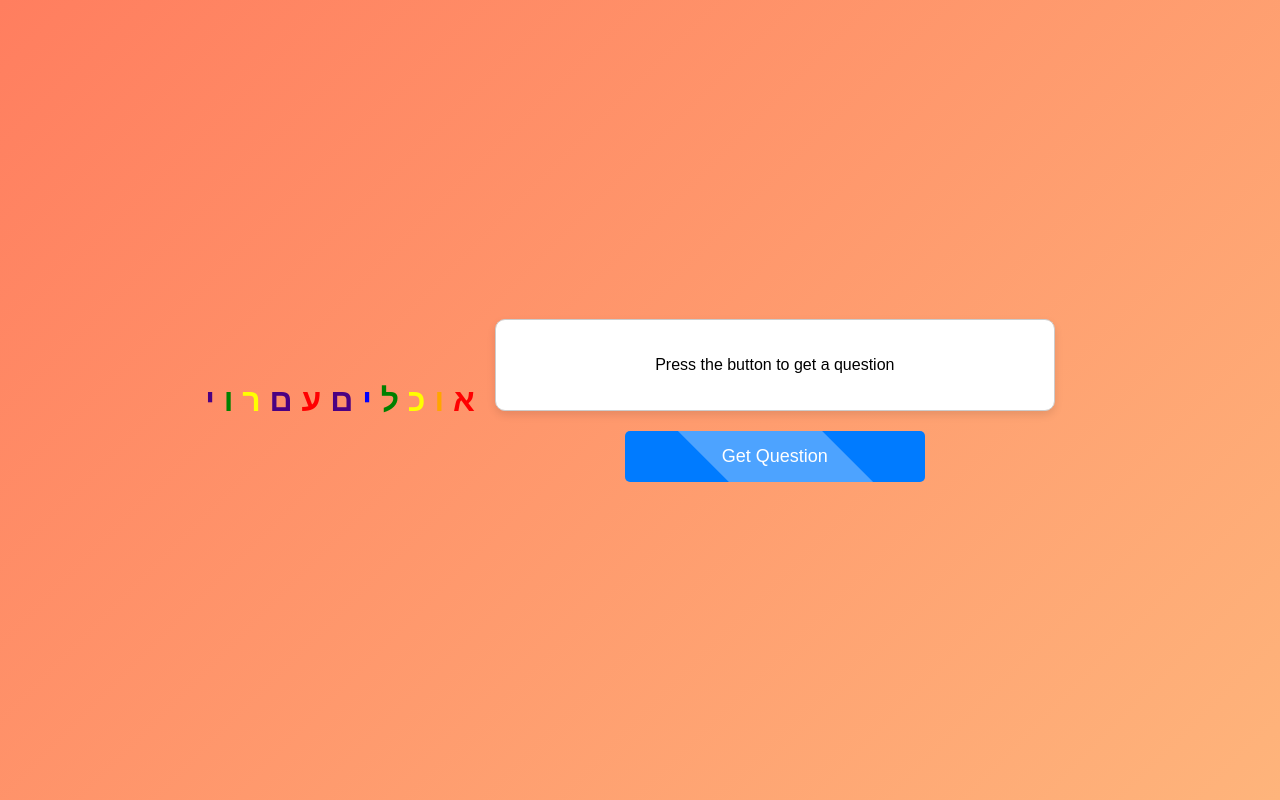
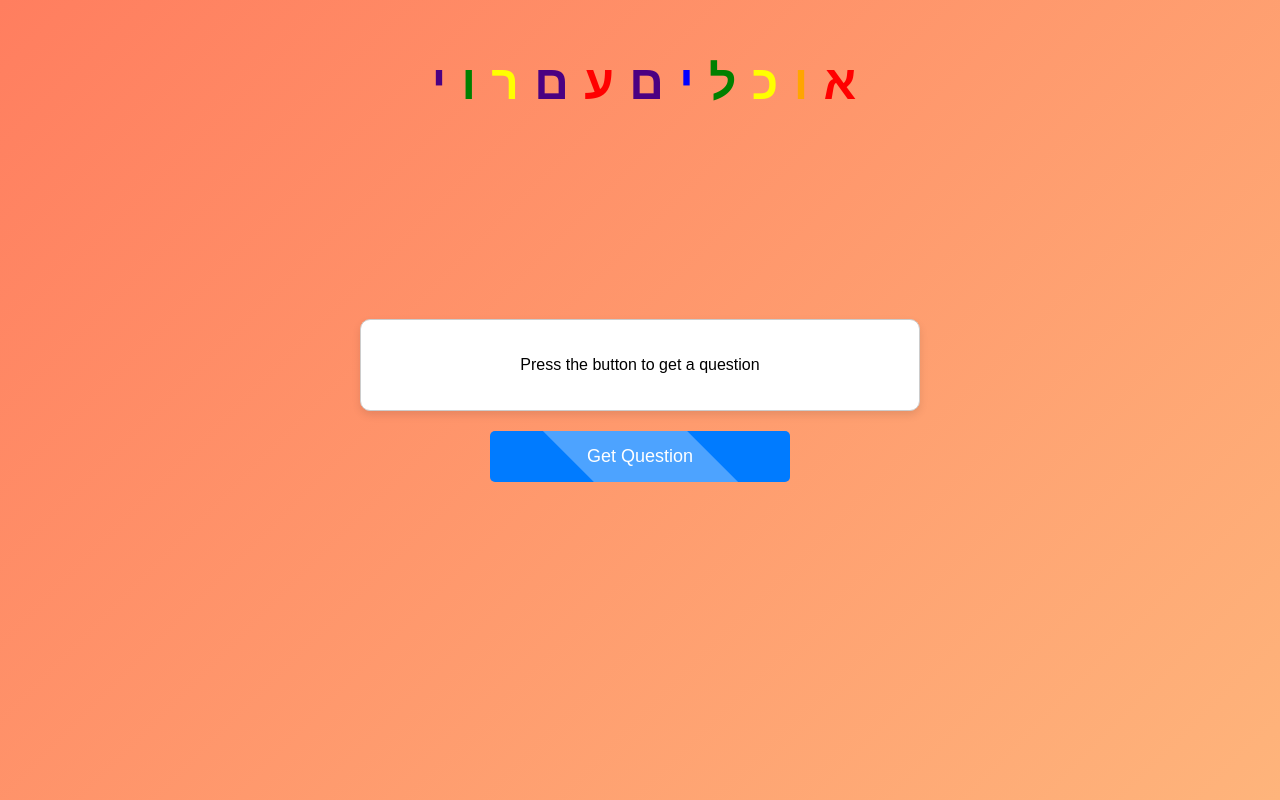
Before and after one commit to AnRoya/q_game, a plain HTML site: page index.html in a window 1280 px wide. Drawn offline with Linux system fonts and the light colour scheme.

Commit message:
Update styles.css

```diff
--- a/styles.css
+++ b/styles.css
@@ -1,3 +1,27 @@
+header {
+  position: fixed;
+  top: 50px; /* Adjust the distance from the top */
+  left: 0;
+  width: 100%;
+  text-align: center;
+  padding: 5px;
+  background-color: transparent;
+}
+
+#header-text span {
+  /* Styles for individual letters */
+  letter-spacing: 2px; /* Adjust the letter spacing */
+}
+
+h1 {
+  font-size: 48px; /* Increase the font size */
+  margin: 0;
+}
+
+.container {
+  padding-top: 120px; /* Adjust this value according to the header's height */
+}
+
 body {
   font-family: Arial, sans-serif;
   display: flex;
```
